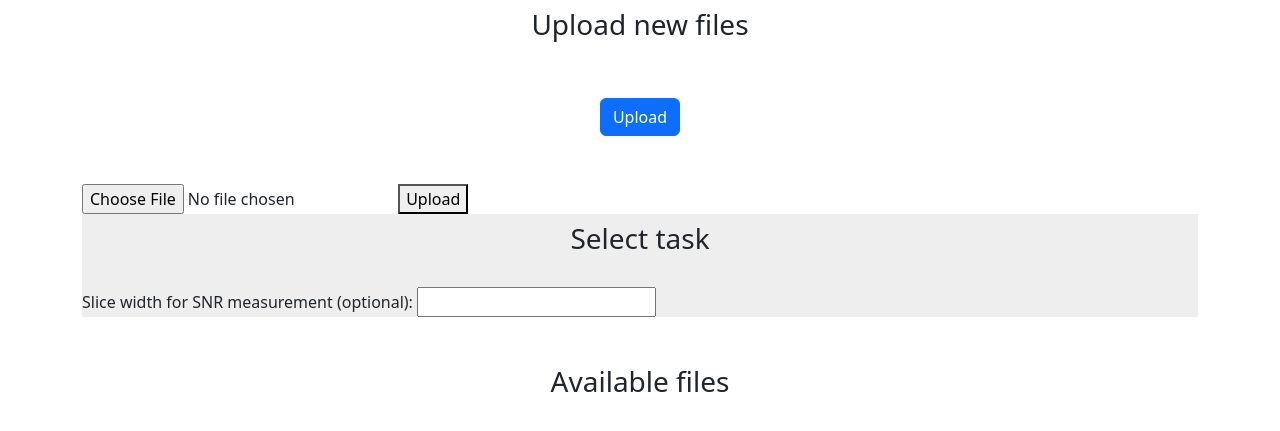
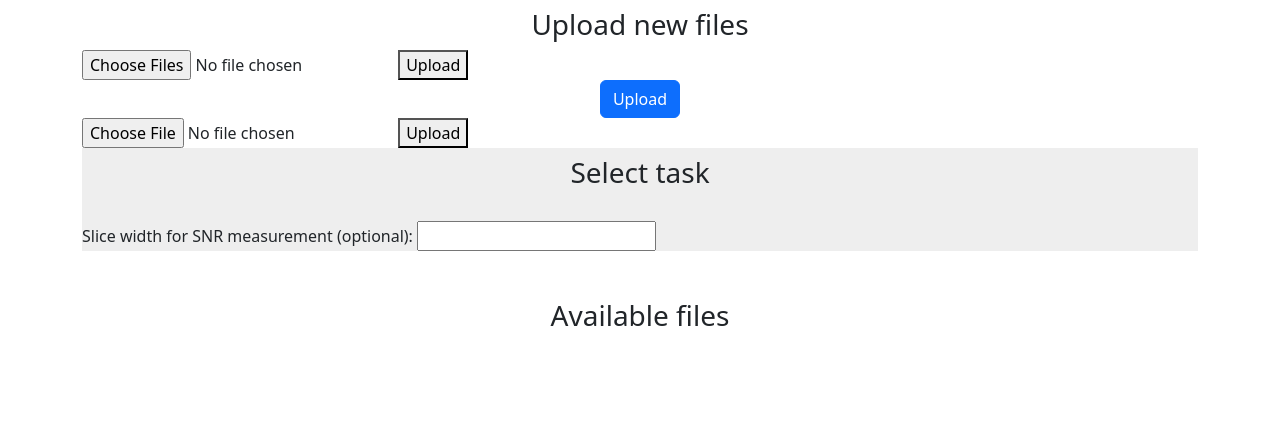
Before and after one commit to GSTT-CSC/hazen-web-app, a Flask app: template app/main/templates/workbench.html in a window 1280 px wide. Shown: the part 56-487 px from the top of the page. Run offline with Flask 2, Linux system fonts and the light colour scheme; the template is opened without the code that fills it, so the values that code supplies are empty; parts of the project's set-up code (start-up, migrations or seed data) failed here and were passed over; some libraries are stand-ins or nearby versions.

Commit message:
added new folder upload in workbench

```diff
--- a/app/main/templates/workbench.html
+++ b/app/main/templates/workbench.html
@@ -17,28 +17,34 @@
 <div class="row"> <!-- col-md-4 col-lg-3 pb-3 -->
     <div class="col">
         <h3 class="text-center pt-2">Upload new files</h3>
-        </br>
-            <div class="row">
-                <!-- DropZone -->
+        <!-- File upload form -->
         {{ super() }}
         {{ dropzone.load_css() }}
         {{ dropzone.style('border: 5px dashed gray; margin: auto; min-height: 100px; max-width: 700px') }}
         {{ dropzone.create(action=url_for('main.workbench'))}}
         {{ dropzone.load_js() }}
         {{ dropzone.config(reload='main.workbench', id='uploader') }}
+
+        <!-- Folder upload form -->
+        <div id="file-upload-container">
+            <form id="upload-form" method="POST" enctype="multipart/form-data">
+                <input type="file" name="files[]" id="files" multiple webkitdirectory>
+                <button type="submit">Upload</button>
+            </form>
         </div>
-        </br>
+
+        <!-- Reload button -->
         <div class="text-center">
             <button onClick="window.location.reload()" id="upload" class="btn btn-primary">Upload</button>
         </div>
-        </br>
+
+        <!-- File selection form -->
         <div class="row">
-                <!-- File selection -->
             {% if upload_form %}
                 {{ wtf.render_form(upload_form) }}
             {% endif %}
         </div>
-        </br>
+    </div>
 </div>
 
 
@@ -62,6 +68,8 @@
         body: formData
     }).then(response => {
         console.log(response);
+        // Reload the webpage to display the updated list of files
+        location.reload();
     });
 });
     </script>
@@ -87,6 +95,8 @@
 </div>
 
 </br>
+
+
 
 <div class="row"> <!-- col-md-4 col-lg-3 pb-3 -->
     <h3 class="text-center pt-2">Available files</h3></br>
```
Lines whose indentation alone changed are shown as unchanged.
